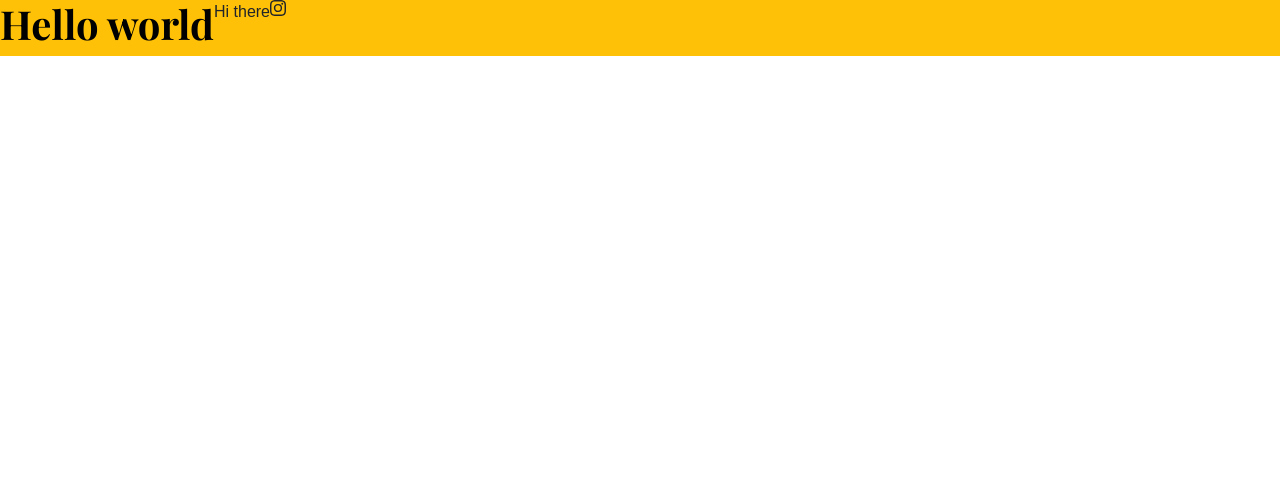
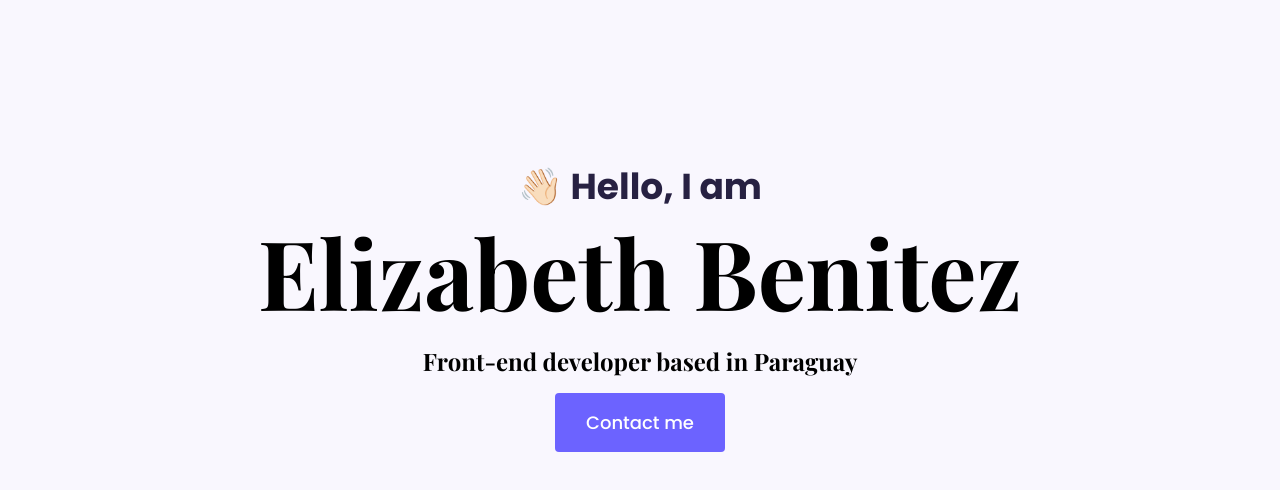
Before and after one commit to ElizabethBenitez20/portfolio, a plain HTML site: page index.html in a window 1280 px wide. Drawn offline with nearby package versions, Linux system fonts and the light colour scheme.

Commit message:
Modified the project to create the homepage hero

```diff
--- a/index.html
+++ b/index.html
@@ -9,36 +9,29 @@
       integrity="sha384-QWTKZyjpPEjISv5WaRU9OFeRpok6YctnYmDr5pNlyT2bRjXh0JMhjY6hW+ALEwIH"
       crossorigin="anonymous"
     />
+    <link rel="preconnect" href="https://fonts.gstatic.com" />
+    <link
+      href="https://fonts.googleapis.com/css2?family=Playfair+Display:wght@700&amp;family=Poppins:wght@500;700&amp;display=swap"
+      rel="stylesheet"
+    />
+    <link rel="stylesheet" href="/style/index.css" />
     <script
       src="https://cdn.jsdelivr.net/npm/bootstrap@5.3.3/dist/js/bootstrap.bundle.min.js"
       integrity="sha384-YvpcrYf0tY3lHB60NNkmXc5s9fDVZLESaAA55NDzOxhy9GkcIdslK1eN7N6jIeHz"
       crossorigin="anonymous"
     ></script>
-    <link rel="preconnect" href="https://fonts.gstatic.com" />
-    <link
-      href="https://fonts.googleapis.com/css2?family=Playfair+Display:wght@700&amp;family=Poppins:wght@500;700&amp;display=swap"
-      rel="stylesheet"
-    />
-
-    <link rel="stylesheet" href="/style/index.css" />
+    <script
+      src="https://kit.fontawesome.com/ddc3ee268a.js"
+      crossorigin="anonymous"
+    ></script>
     <title>Document</title>
   </head>
   <body>
-    <div class="d-flex bg-warning">
-      <h1>Hello world</h1>
-      <p>Hi there</p>
-      <svg
-        xmlns="http://www.w3.org/2000/svg"
-        width="16"
-        height="16"
-        fill="currentColor"
-        class="bi bi-instagram"
-        viewBox="0 0 16 16"
-      >
-        <path
-          d="M8 0C5.829 0 5.556.01 4.703.048 3.85.088 3.269.222 2.76.42a3.9 3.9 0 0 0-1.417.923A3.9 3.9 0 0 0 .42 2.76C.222 3.268.087 3.85.048 4.7.01 5.555 0 5.827 0 8.001c0 2.172.01 2.444.048 3.297.04.852.174 1.433.372 1.942.205.526.478.972.923 1.417.444.445.89.719 1.416.923.51.198 1.09.333 1.942.372C5.555 15.99 5.827 16 8 16s2.444-.01 3.298-.048c.851-.04 1.434-.174 1.943-.372a3.9 3.9 0 0 0 1.416-.923c.445-.445.718-.891.923-1.417.197-.509.332-1.09.372-1.942C15.99 10.445 16 10.173 16 8s-.01-2.445-.048-3.299c-.04-.851-.175-1.433-.372-1.941a3.9 3.9 0 0 0-.923-1.417A3.9 3.9 0 0 0 13.24.42c-.51-.198-1.092-.333-1.943-.372C10.443.01 10.172 0 7.998 0zm-.717 1.442h.718c2.136 0 2.389.007 3.232.046.78.035 1.204.166 1.486.275.373.145.64.319.92.599s.453.546.598.92c.11.281.24.705.275 1.485.039.843.047 1.096.047 3.231s-.008 2.389-.047 3.232c-.035.78-.166 1.203-.275 1.485a2.5 2.5 0 0 1-.599.919c-.28.28-.546.453-.92.598-.28.11-.704.24-1.485.276-.843.038-1.096.047-3.232.047s-2.39-.009-3.233-.047c-.78-.036-1.203-.166-1.485-.276a2.5 2.5 0 0 1-.92-.598 2.5 2.5 0 0 1-.6-.92c-.109-.281-.24-.705-.275-1.485-.038-.843-.046-1.096-.046-3.233s.008-2.388.046-3.231c.036-.78.166-1.204.276-1.486.145-.373.319-.64.599-.92s.546-.453.92-.598c.282-.11.705-.24 1.485-.276.738-.034 1.024-.044 2.515-.045zm4.988 1.328a.96.96 0 1 0 0 1.92.96.96 0 0 0 0-1.92m-4.27 1.122a4.109 4.109 0 1 0 0 8.217 4.109 4.109 0 0 0 0-8.217m0 1.441a2.667 2.667 0 1 1 0 5.334 2.667 2.667 0 0 1 0-5.334"
-        />
-      </svg>
+    <div class="hero">
+      <p>👋🏻 Hello, I am</p>
+      <h1>Elizabeth Benitez</h1>
+      <h2>Front-end developer based in Paraguay</h2>
+      <a href="#" class="btn btn-branding">Contact me</a>
     </div>
   </body>
 </html>
--- a/style/index.css
+++ b/style/index.css
@@ -1,10 +1,58 @@
-h1 {
+:root {
+  --branding-color: #6c63ff;
+  --secondary-color: #f9f7fe;
+  --heading-font-family: "Playfair Display", serif;
+  --default-font-family: "Poppins", sans-serif;
+}
+
+body {
+  font-family: var(--default-font-family);
+}
+
+h1,
+h2,
+h3,
+h4,
+h5,
+h6 {
   color: black;
-  font-family: "Playfair Display", serif;
+  font-family: var(--heading-font-family);
   font-weight: bold;
 }
 
+h1 {
+  font-size: 96px;
+}
+
 p {
-  font-family: "Poppiins", sans-serif;
   font-weight: normal;
 }
+
+.hero {
+  background: var(--secondary-color);
+  text-align: center;
+  padding: 160px 20px;
+}
+
+.hero p {
+  font-size: 36px;
+  font-weight: bold;
+  margin: 0;
+  color: #272142;
+}
+
+.hero h2 {
+  font-family: var(--heading-font-family);
+  font-weight: normal;
+  line-height: 2;
+  font-size: 24px;
+}
+
+.btn-branding {
+  background: var(--branding-color);
+  border-radius: 4px;
+  color: white;
+  font-size: 18px;
+  line-height: 27px;
+  padding: 15px 30px;
+}
```
